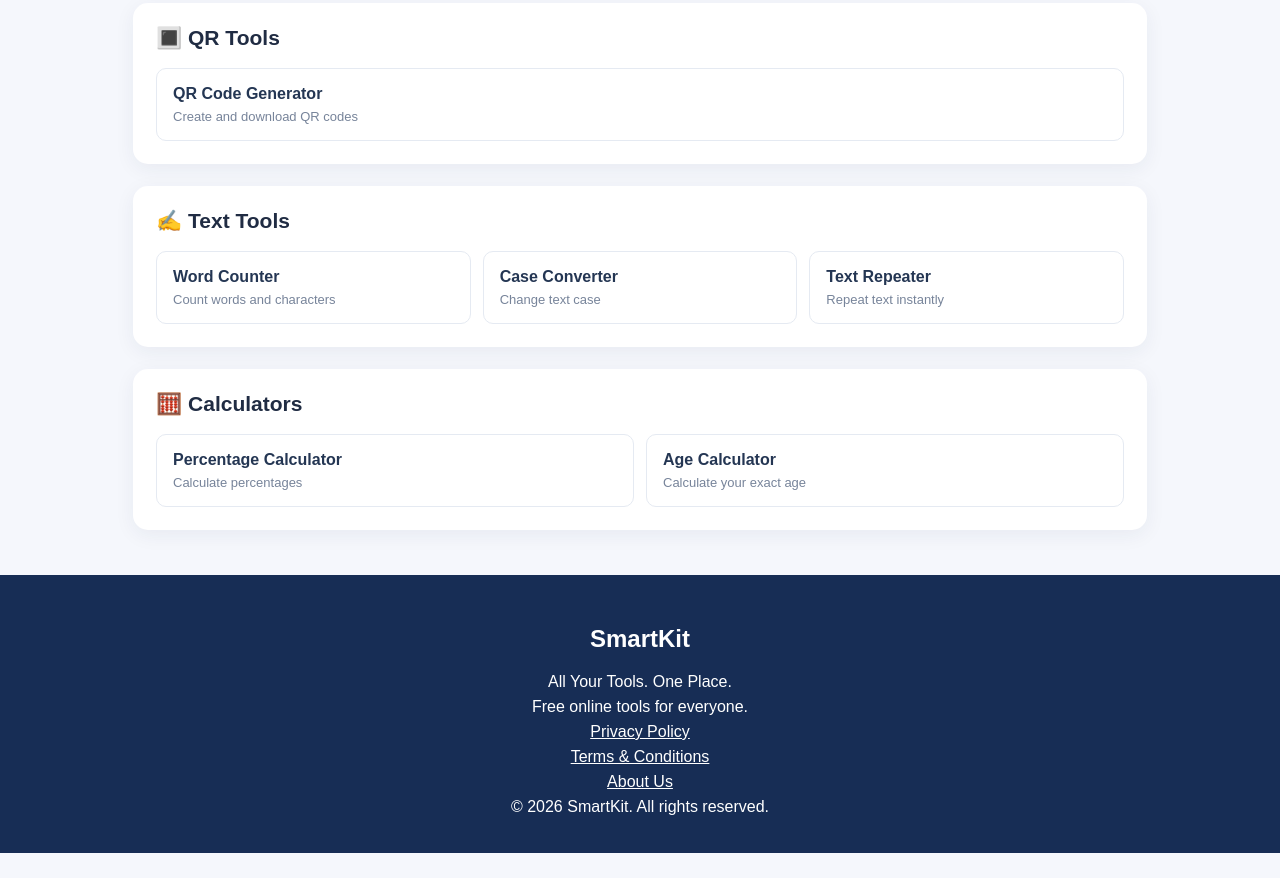
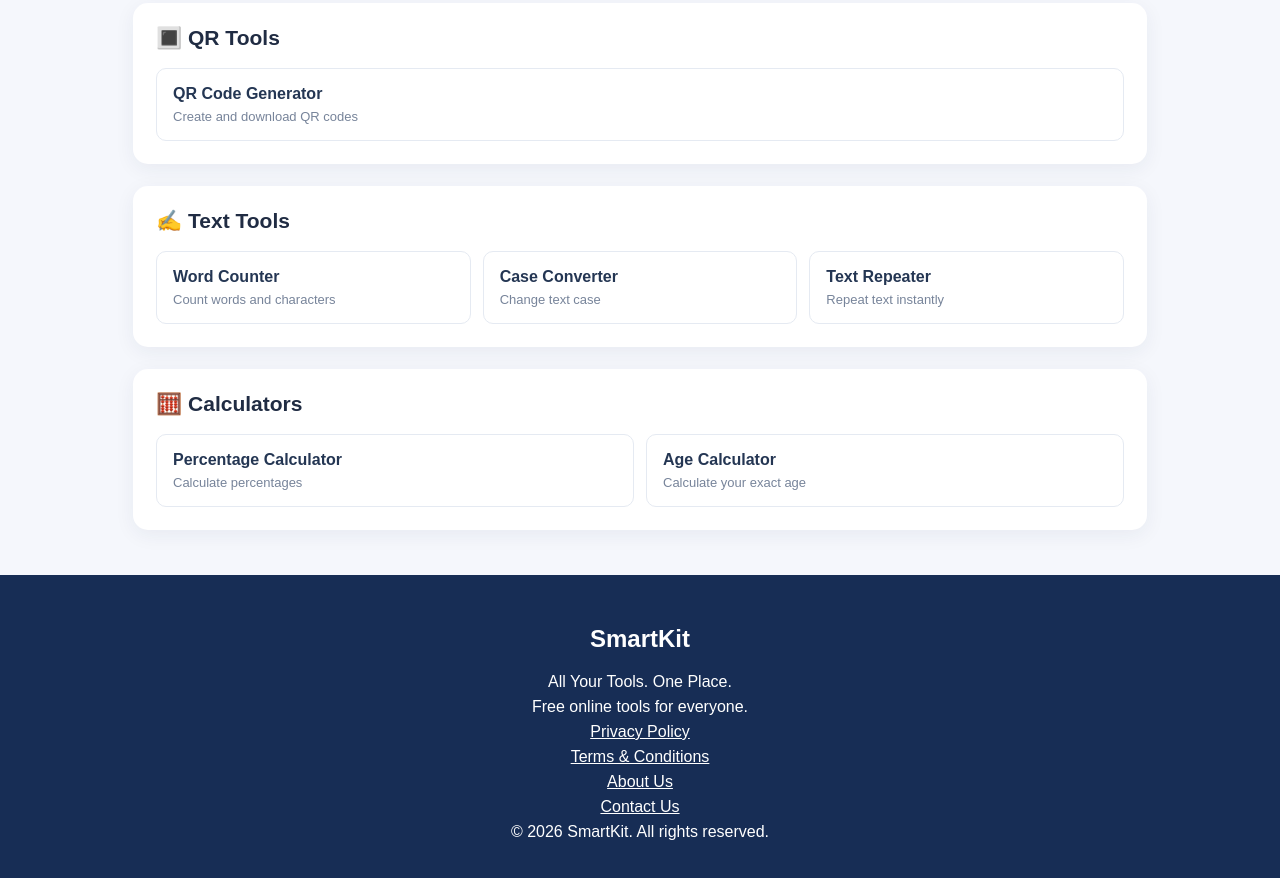
Before and after one commit to mankuruterang00-art/SmartKit, a plain HTML site: page index.html in a window 1280 px wide. Shown: the part 917-1795 px from the top of the page. Before the commit the page ends 1770 px from the top, so only its background shows below. Drawn offline with Linux system fonts and the light colour scheme.

Commit message:
Update index.html

```diff
--- a/index.html
+++ b/index.html
@@ -146,6 +146,11 @@ footer p{margin:7px}
         About Us
     </a>
 </p>
+    <p>
+    <a href="contact.html" style="color: white; text-decoration: underline;">
+        Contact Us
+    </a>
+    </p>
 
 
 <p>© 2026 SmartKit. All rights reserved.</p>
```
